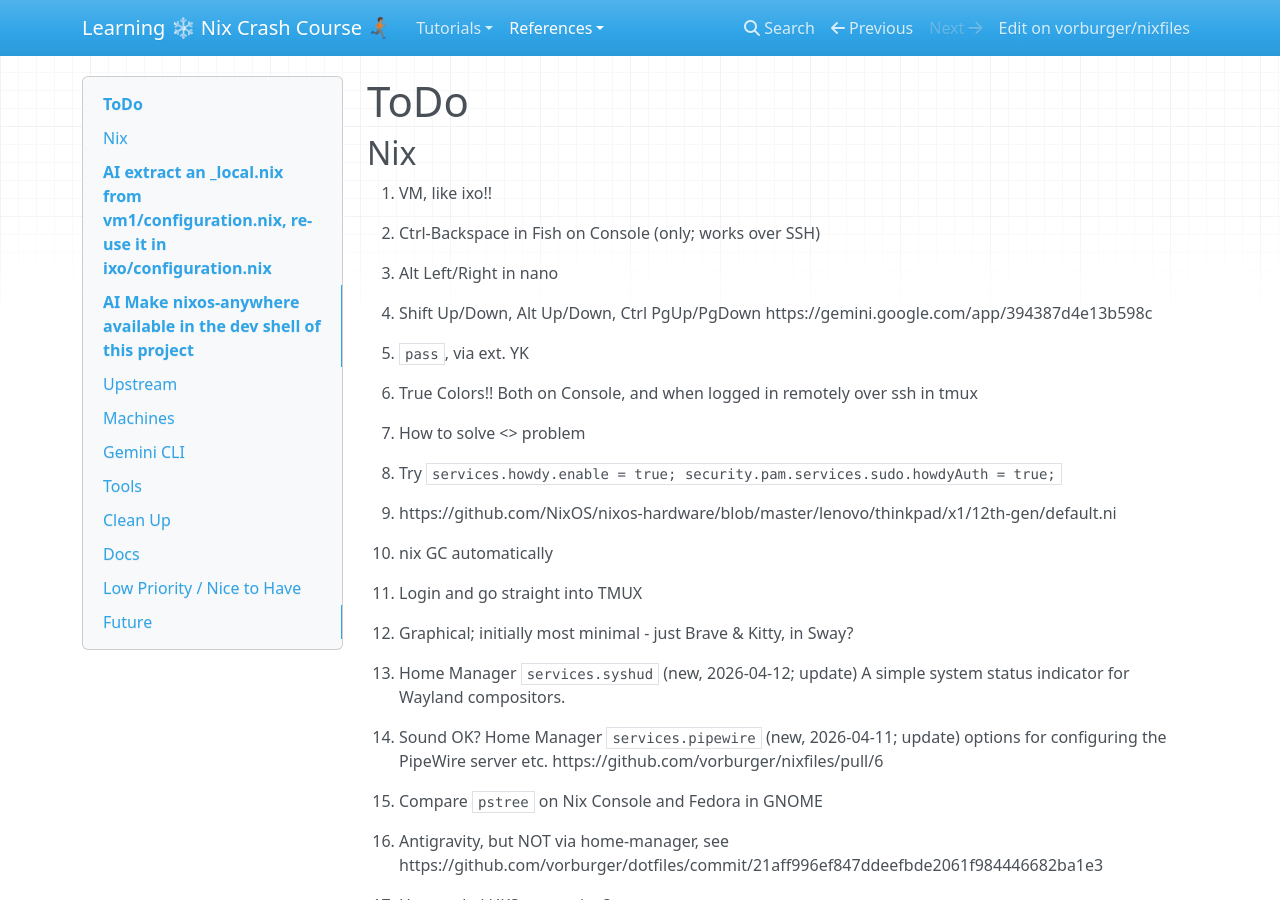
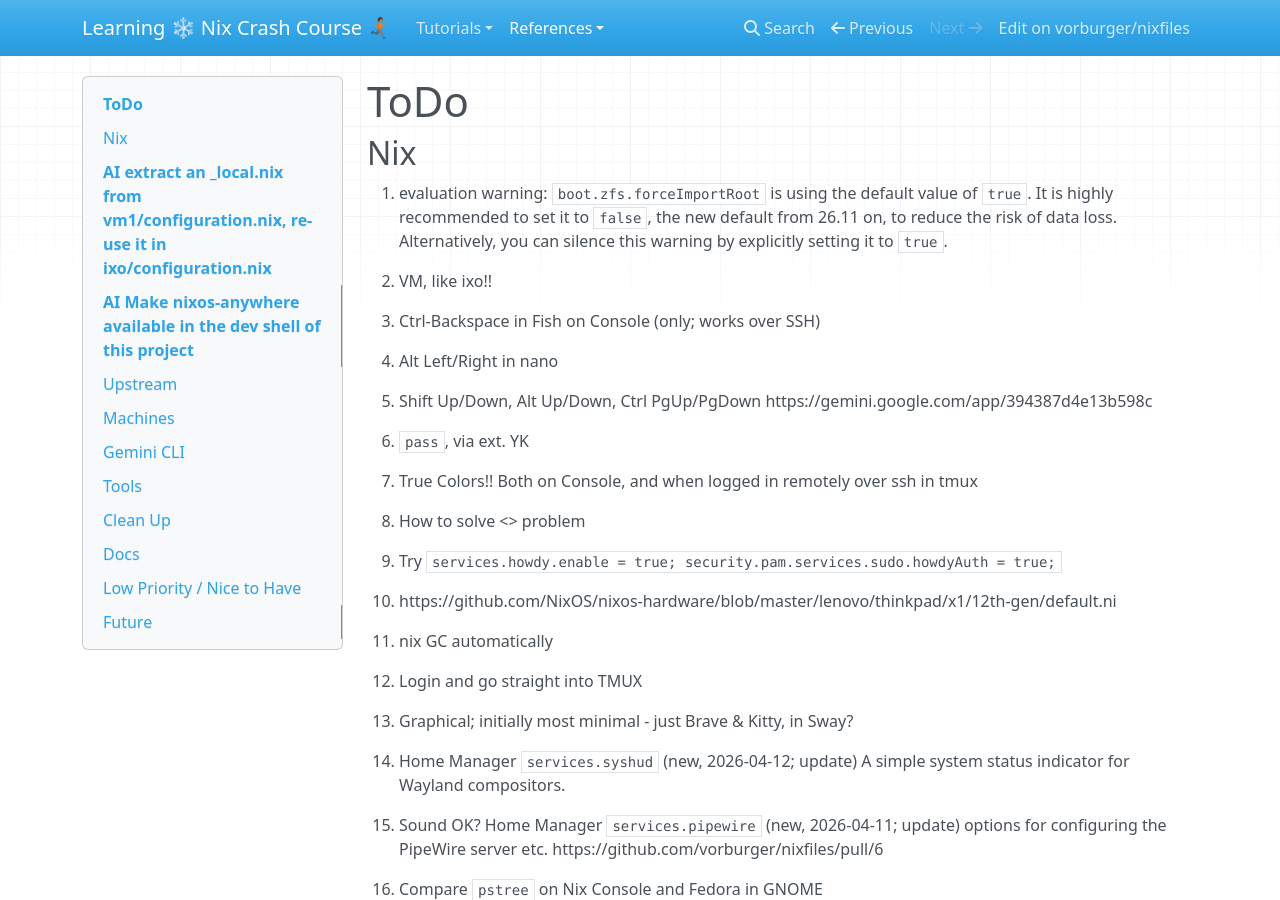
Before and after one commit to vorburger/nixfiles, an MkDocs documentation site: the page built from docs/docs/ToDo.md, in a window 1280 px wide and 900 px high. Built offline with MkDocs 1.6.1, drawn with Linux system fonts in a browser that asks for light colours; nearby versions of some CDN libraries.

```diff
--- a/docs/docs/ToDo.md
+++ b/docs/docs/ToDo.md
@@ -1,6 +1,8 @@
 # ToDo
 
 ## Nix
+
+1. evaluation warning: `boot.zfs.forceImportRoot` is using the default value of `true`. It is highly recommended to set it to `false`, the new default from 26.11 on, to reduce the risk of data loss. Alternatively, you can silence this warning by explicitly setting it to `true`.
 
 1. VM, like ixo!!
 
```
Also changed, not shown: 1 other file.
